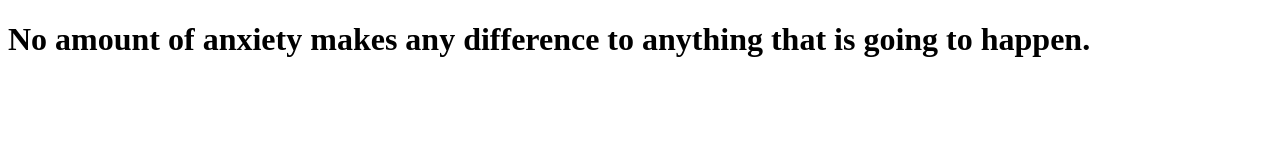
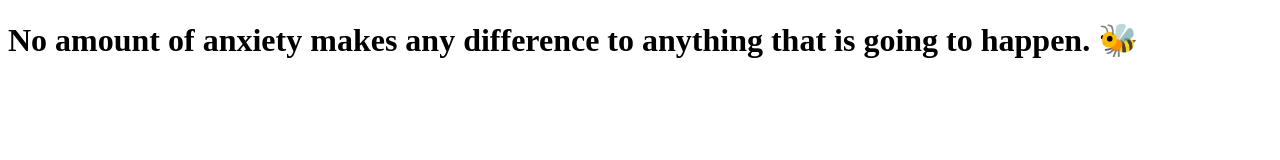
Before and after one commit to m-lourenco0/clone-tabnews, a Next.js app: page / in a window 1280 px wide. Shown: the top 160 px of the page. Built offline with nearby package versions, Linux system fonts and the light colour scheme.

Commit message:
modifica a frase

```diff
--- a/pages/index.js
+++ b/pages/index.js
@@ -1,5 +1,5 @@
 function Home() {
-    return <h1>No amount of anxiety makes any difference to anything that is going to happen.</h1>
+    return <h1>No amount of anxiety makes any difference to anything that is going to happen. 🐝</h1>
 }
 
 export default Home;
```
